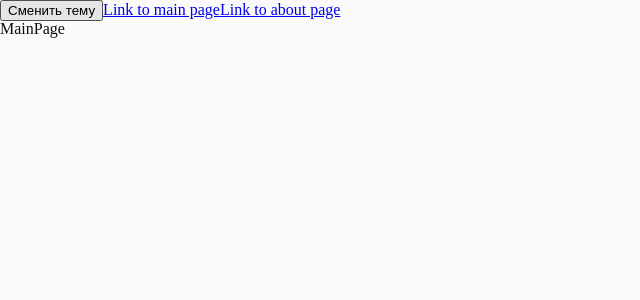
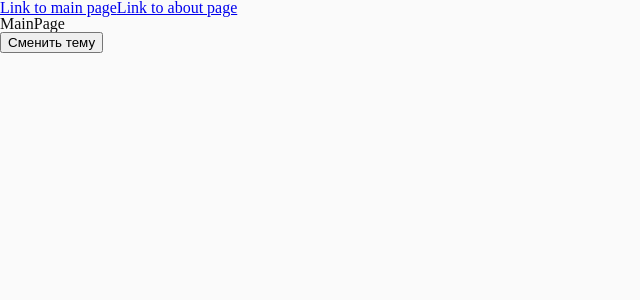
Before and after one commit to RuslSatt/production, a React app: page / in a window 1280 px wide. Shown: the top 300 px of the page, without its empty margins (0-640 px from the left). Built offline with nearby package versions, Linux system fonts and the light colour scheme.

Commit message:
feat: add Navbar ui component

```diff
--- a/src/app/App.tsx
+++ b/src/app/App.tsx
@@ -1,19 +1,19 @@
 import React from 'react';
-import { Link } from 'react-router-dom';
 import './styles/index.scss';
 import { useTheme } from './providers/ThemeProvider';
 import { classNames } from 'shared/lib/classNames';
 import { AppRouter } from './providers/AppRouter';
+import { NavBar } from 'widgets/Navbar/ui/Navbar';
 
 const App = () => {
 	const { theme, toggleTheme } = useTheme();
 
 	return (
 		<div className={classNames('app', [theme])}>
+			<NavBar />
+			<AppRouter />
+
 			<button onClick={toggleTheme}>Сменить тему</button>
-			<Link to={`/`}>Link to main page</Link>
-			<Link to={`/about`}>Link to about page</Link>
-			<AppRouter />
 		</div>
 	);
 };
--- /dev/null
+++ b/src/shared/ui/ButtonLink/ButtonLink.tsx
@@ -0,0 +1,12 @@
+import React from 'react';
+import { FC, PropsWithChildren } from 'react';
+import { Link, LinkProps } from 'react-router-dom';
+
+interface ButtonLinkProps extends LinkProps {}
+
+const ButtonLink: FC<ButtonLinkProps> = (props) => {
+	const { children, to } = props;
+	return <Link to={to}>{children}</Link>;
+};
+
+export default ButtonLink;
--- /dev/null
+++ b/src/widgets/Navbar/index.ts
@@ -0,0 +1 @@
+export { NavBar } from 'widgets/Navbar/ui/Navbar';
--- /dev/null
+++ b/src/widgets/Navbar/ui/Navbar.tsx
@@ -0,0 +1,17 @@
+import React from 'react';
+import { FC } from 'react';
+import { Link } from 'react-router-dom';
+import ButtonLink from 'shared/ui/ButtonLink/ButtonLink';
+
+const NavBar = () => {
+	return (
+		<nav>
+			<div>
+				<ButtonLink to={`/`}>Link to main page</ButtonLink>
+				<ButtonLink to={`/about`}>Link to about page</ButtonLink>
+			</div>
+		</nav>
+	);
+};
+
+export { NavBar };
```
